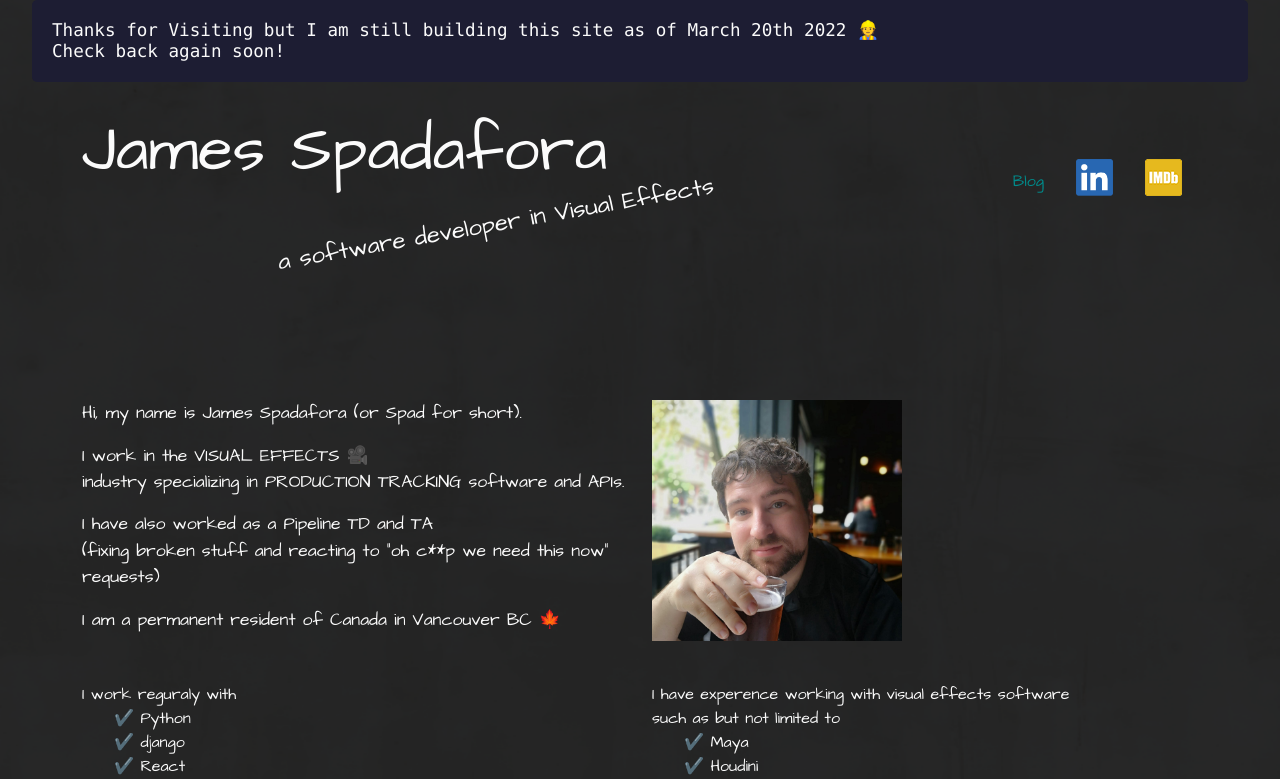
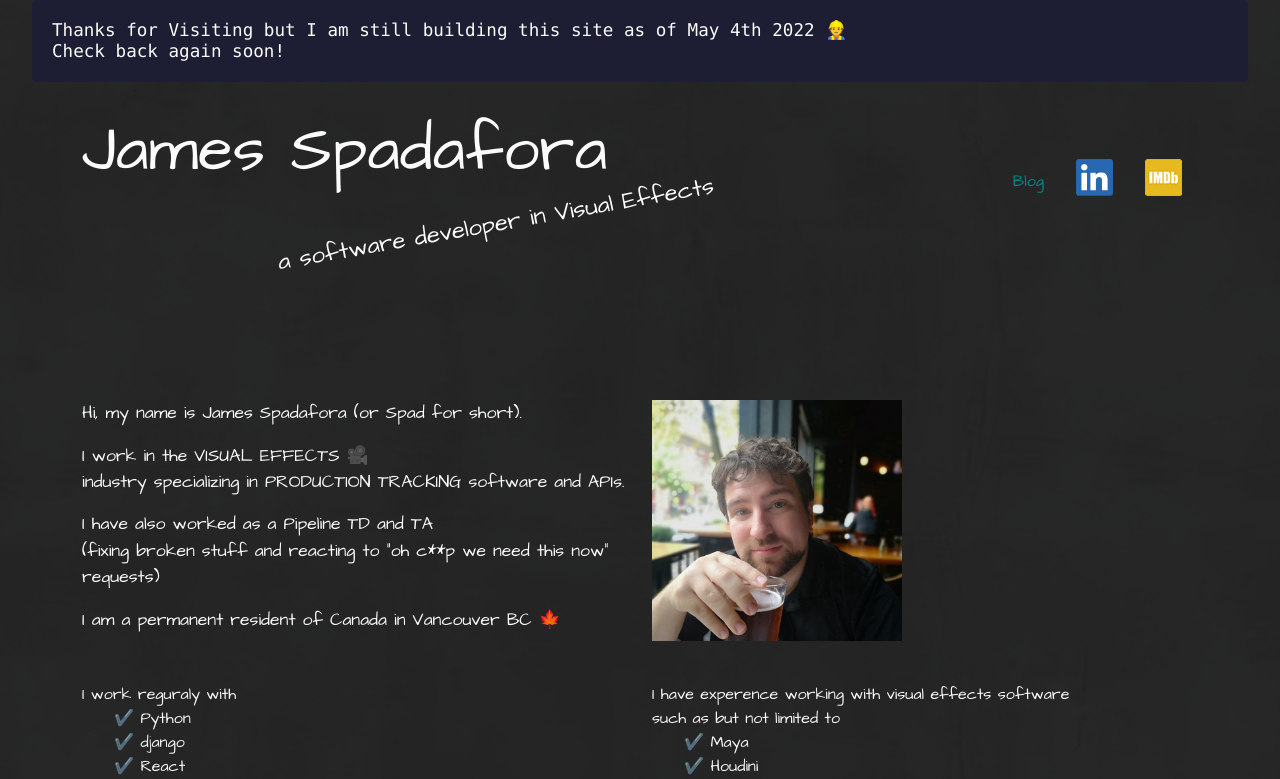
Before and after one commit to jspada200/jvspad-frontend, a Next.js app: page / in a window 1280 px wide. Shown: the top 779 px of the page. Built offline with nearby package versions, Linux system fonts and the light colour scheme.

Commit message:
Add some padding, change date of last updated

```diff
--- a/components/BlogPostLink.js
+++ b/components/BlogPostLink.js
@@ -16,8 +16,8 @@ export default function BlogPostLink({
 }) {
   const bodyString = String(body);
   return (
-    <Card className="bg-dark text-white">
-      <div className={styles.card}>
+    <Card className={`bg-dark text-white ${styles.card}`}>
+      <div>
         {image ? (
           <>
             <Card.Img src={image} alt={title} />
--- a/components/Page.js
+++ b/components/Page.js
@@ -10,7 +10,7 @@ export default function Page({ children }) {
     <div className={styles.container}>
       <main className={styles.main}>
         <h2 className={styles.code}>
-          Thanks for Visiting but I am still building this site as of March 20th
+          Thanks for Visiting but I am still building this site as of May 4th
           2022 👷
           <br /> Check back again soon!
         </h2>
--- a/styles/Home.module.css
+++ b/styles/Home.module.css
@@ -99,6 +99,7 @@
 
 .card {
   padding: 1rem;
+  margin-top: 25px;
 }
 
 .navlink {
```
